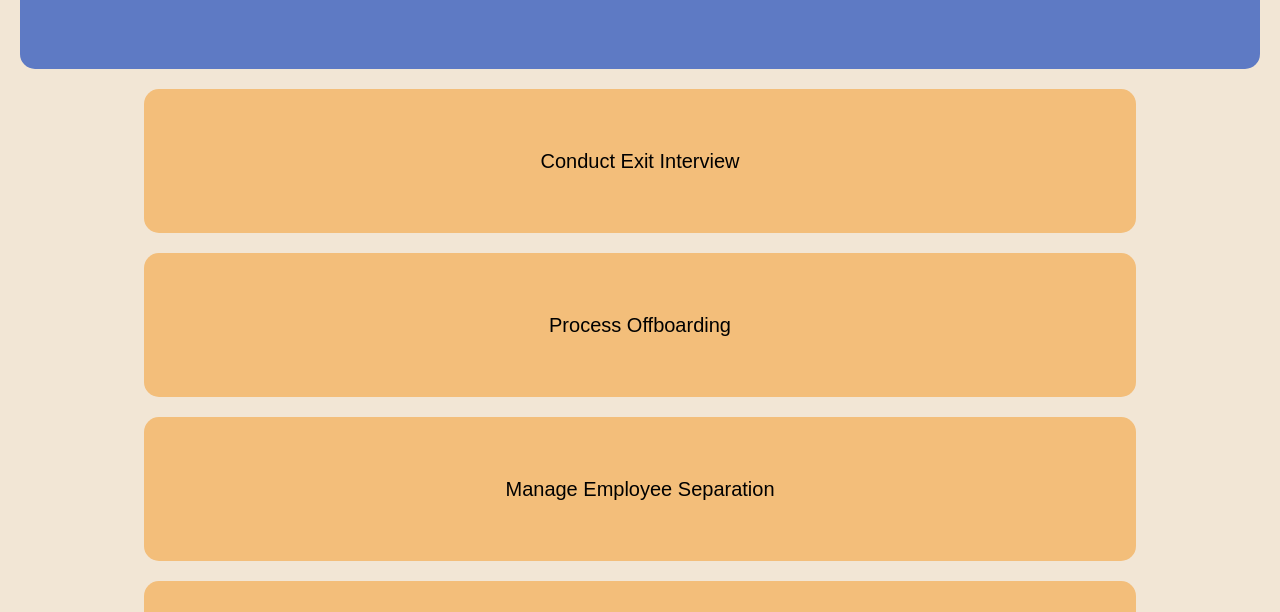
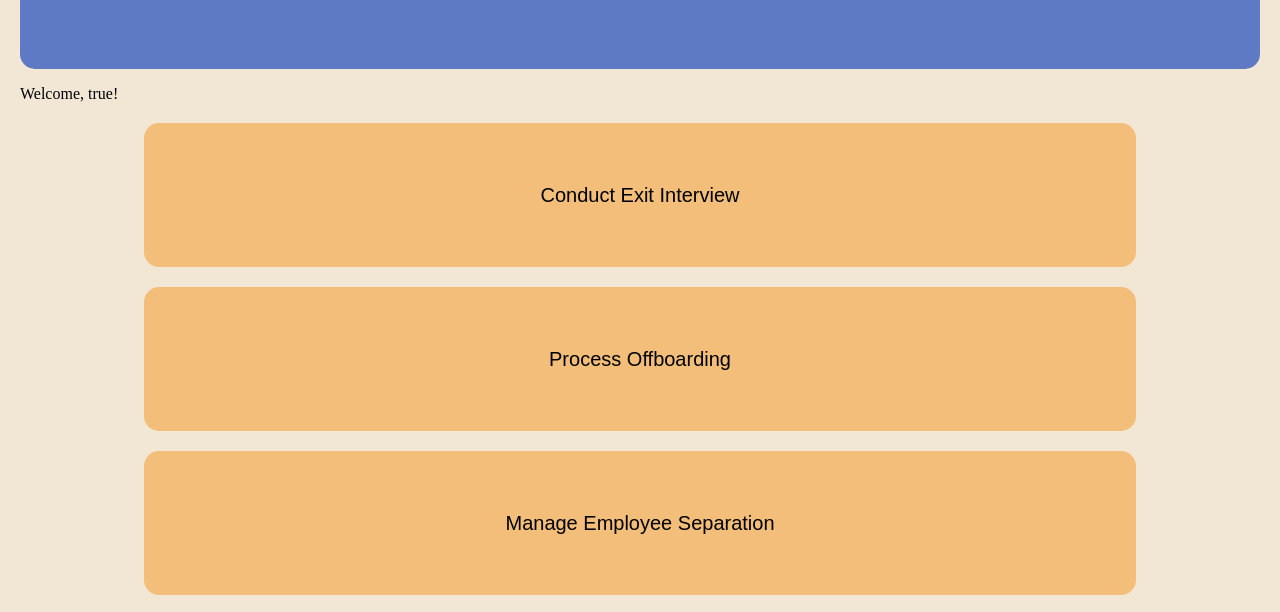
Before and after one commit to emilyshough/Human-Resources-Turnover-System---CSCI-440-01W, a plain HTML site: page managerDashboard.html in a window 1280 px wide. Shown: the part 146-758 px from the top of the page. Drawn offline with Linux system fonts and the light colour scheme; sample sign-in values are in the browser's storage.

Commit message:
Trying to provide a welcome message to each user.

```diff
--- a/managerDashboard.html
+++ b/managerDashboard.html
@@ -8,6 +8,7 @@
         <div id="managerDashboardHeader">
             <p>Manager Dashboard</p>
         </div>
+        <p id="welcomeMessage"></p>
         <div class="managerDashboardColumn">
             <div id="conductExitInterview">
                 <p>Conduct Exit Interview</p>
@@ -29,6 +30,14 @@
                 <p>Update Employee Records</p>
             </div>
         </div>
+    <script>
+        const loggedInManager = sessionStorage.getItem("loggedInManager");
 
+        if (!loggedInManager) {
+            window.location.href = "index.html";
+        }
+
+        document.getElementById("welcomeMessage").innerText = "Welcome, " + loggedInManager + "!";
+    </script>
     </body>
 </html>
```
Also changed, not shown: index.html (+0 -7 lines).
